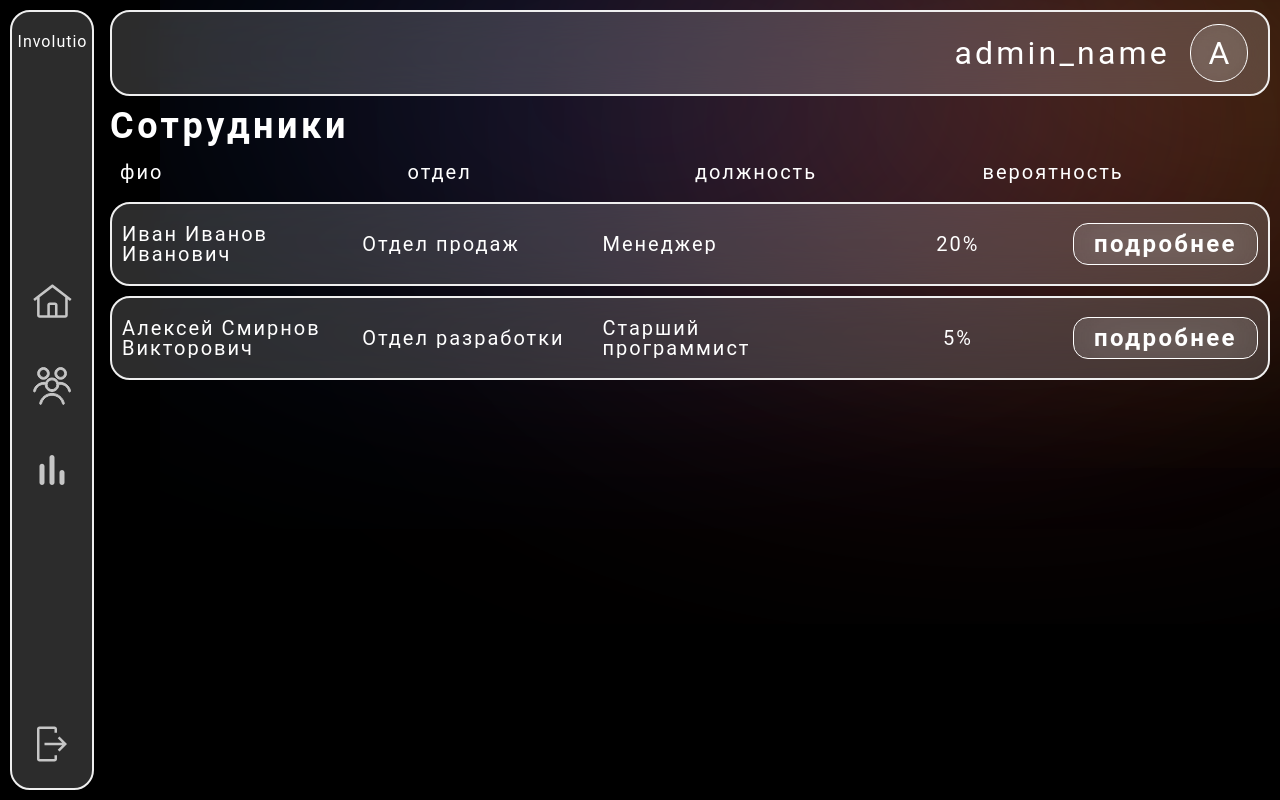
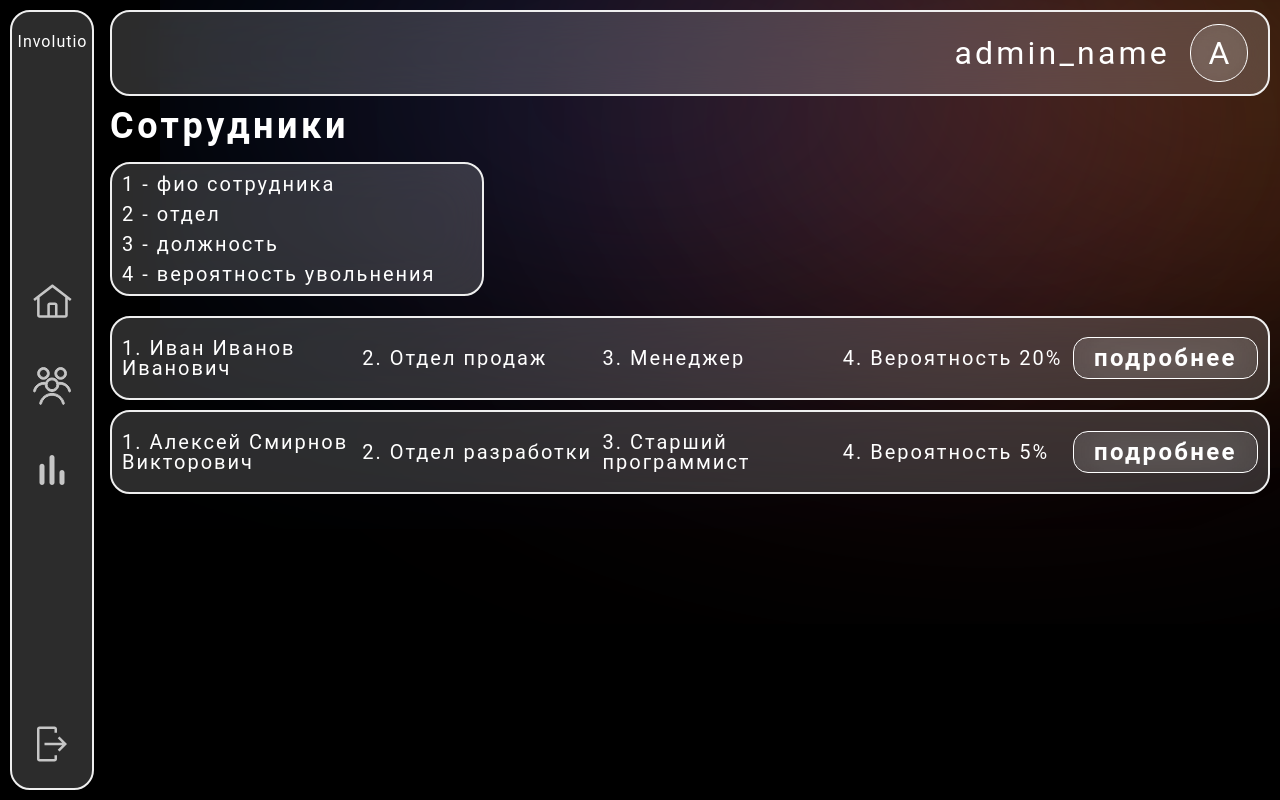
Before and after one commit to OmniaTeam/Involutio-Frontend, a React (Vite) app in the folder app/: page /application/employees in a window 1280 px wide. Built offline with nearby package versions, Linux system fonts and the light colour scheme.

Commit message:
FIX: attributes visual change

```diff
--- a/app/src/components/lineInformationCard.tsx
+++ b/app/src/components/lineInformationCard.tsx
@@ -20,12 +20,11 @@ export default function LineInformationCard(props : LineInformationCardProps) {
 	>
 		<div className={"line-card--info"}
 		     style={props.type === "report" ? {gridTemplateColumns: "repeat(3, 1fr)"} : {}}>
-			<p className={"line-card--info__name"}>{props.name}</p>
-			<p className={"line-card--info__second-column"}>{props.secondColumn}</p>
-			<p className={"line-card--info__third-column"}>{props.thirdColumn}</p>
+			<p className={"line-card--info__name"}>1. {props.name}</p>
+			<p className={"line-card--info__second-column"}>2. {props.secondColumn}</p>
+			<p className={"line-card--info__third-column"}>3. {props.thirdColumn}</p>
 			{props.type === "employee"
-				? <p className={"line-card--info__probability"}
-				     style={{justifySelf: "center"}}>{props.dismissalProbability}%</p>
+				? <p className={"line-card--info__probability"}>4. Вероятность {props.dismissalProbability}%</p>
 				: <></>
 			}
 		</div>
--- a/app/src/pages/application/employeesPage.tsx
+++ b/app/src/pages/application/employeesPage.tsx
@@ -19,10 +19,10 @@ export default function EmployeesPage() {
 	            animate={{ opacity: 1 }}
 	            transition={{ duration: 0.5 }}
 			>
-				<p className={'attributes--path'}>фио</p>
-				<p className={'attributes--path'}>отдел</p>
-				<p className={'attributes--path'}>должность</p>
-				<p className={'attributes--path'}>вероятность</p>
+				<p className={'attributes--path'}>1 - фио сотрудника</p>
+				<p className={'attributes--path'}>2 - отдел</p>
+				<p className={'attributes--path'}>3 - должность</p>
+				<p className={'attributes--path'}>4 - вероятность увольнения</p>
 			</motion.div>
 			<div className={'employees--cards'}>
 				<LineInformationCard
--- a/app/src/pages/application/reportsPage.tsx
+++ b/app/src/pages/application/reportsPage.tsx
@@ -15,9 +15,9 @@ export default function ReportsPage() {
 	            animate={{ opacity: 1 }}
 	            transition={{ duration: 0.5 }}
 			>
-				<p className={'attributes--path'}>фио</p>
-				<p className={'attributes--path'}>дата создания</p>
-				<p className={'attributes--path'}>временной период</p>
+				<p className={'attributes--path'}>1 - фио сотрудника</p>
+				<p className={'attributes--path'}>2 - дата создания отчёта</p>
+				<p className={'attributes--path'}>3 - временной период</p>
 			</motion.div>
 			<div className={'reports--cards'}>
 				<LineInformationCard
--- a/app/src/pages/errorPage.tsx
+++ b/app/src/pages/errorPage.tsx
@@ -7,7 +7,7 @@ export default function ErrorPage() {
 		<motion.img className={'gradient'} src={grad} alt=""
 		            initial={{opacity: 0, scale: 0.5}}
 		            animate={{opacity: 1, scale: 1}}
-		            transition={{duration: 0.5}}
+		            transition={{duration: 0.5, repeat: Infinity}}
 		/>
 		<section className={'error'}>
 			<div className={'error--container'}>
--- a/app/src/styles/indexStyles.scss
+++ b/app/src/styles/indexStyles.scss
@@ -200,10 +200,17 @@
 }
 
 .attributes {
-    padding: 20px 0 20px 10px;
-    display: grid;
-    align-items: center;
-    grid-template-columns: repeat(4, 1fr);
+    width: 350px;
+    margin: 20px 0;
+    padding: 10px;
+    display: flex;
+    flex-direction: column;
+    align-items: flex-start;
+    gap: 10px;
+    border-radius: 20px;
+    border: 2px solid #EFEFEF;
+    background: rgba(217, 217, 217, 0.20);
+    backdrop-filter: blur(27.5px);
     &--path {
         font-size: 20px;
         line-height: 20px;
```
